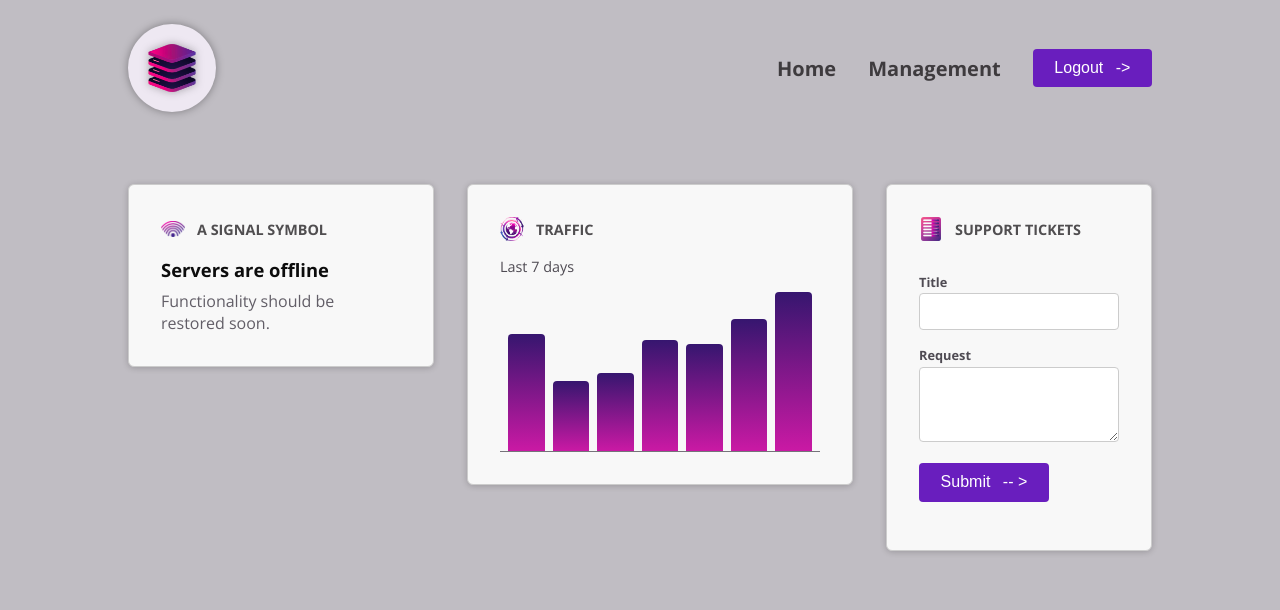
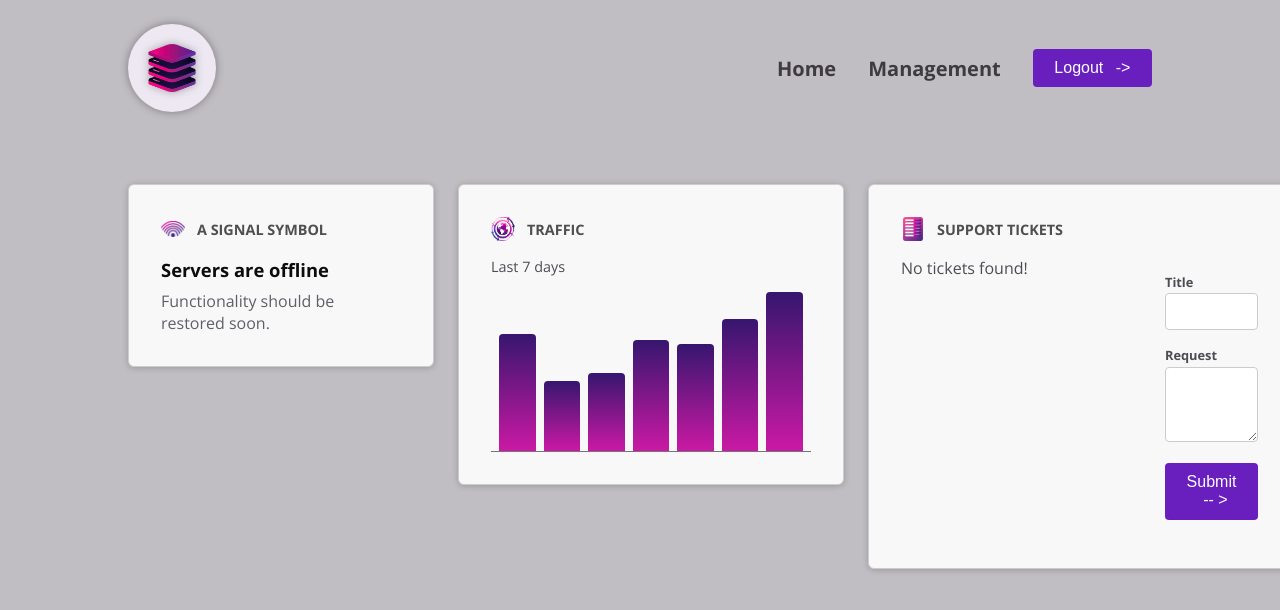
Before and after one commit to Mike88002/new-app, an Angular app: page / in a window 1280 px wide. Shown: the top 610 px of the page. Built offline with nearby package versions, Linux system fonts and the light colour scheme.

Commit message:
arrived at lesson 144 - showing tickets data

```diff
--- a/src/app/dashboard/tickets/new-ticket/new-ticket.component.html
+++ b/src/app/dashboard/tickets/new-ticket/new-ticket.component.html
@@ -1,4 +1,4 @@
-<form (ngSubmit)="onSubmit(titleInput, textArea.value)" #form>
+<form (ngSubmit)="onSubmit(titleInput.value, textArea.value)" #form>
     <app-control label="Title">
         <input name="title" id="title" #titleInput #input/>
     </app-control>
--- a/src/app/dashboard/tickets/new-ticket/new-ticket.component.ts
+++ b/src/app/dashboard/tickets/new-ticket/new-ticket.component.ts
@@ -1,4 +1,4 @@
-import { AfterViewInit, Component, ElementRef, OnInit, viewChild, ViewChild } from '@angular/core';
+import { AfterViewInit, Component, ElementRef, EventEmitter, OnInit, output, Output, viewChild, ViewChild } from '@angular/core';
 import { ButtonComponent } from "../../../shared/button/button.component";
 import { ControlComponent } from "../../../shared/control/control.component";
 import { FormsModule } from '@angular/forms';
@@ -20,15 +20,15 @@
   // che è un segnale required garantisce che l'elemento venga trovato, quindi non c'è bisogno di usare la ? notation
   private functionForm = viewChild.required<ElementRef<HTMLFormElement>>('form');
 
+  add = output<{title: string, text:string}>();
 
 
-  onSubmit(titleElement: HTMLInputElement, textArea: string) {
-    const entered = titleElement.value;
-    console.dir(entered, textArea);
+  onSubmit(titleElement: string, textArea: string) {
 
     this.form?.nativeElement.reset();
 
     this.functionForm().nativeElement.reset();
+    this.add.emit({title: titleElement, text: textArea})
   }
 
   ngOnInit(): void {
@@ -41,5 +41,4 @@
     console.log(this.form?.nativeElement);
   }
 
-
 }
--- a/src/app/dashboard/tickets/ticket/ticket.component.css
+++ b/src/app/dashboard/tickets/ticket/ticket.component.css
@@ -0,0 +1,73 @@
+article {
+  border-radius: 4px;
+  background-color: #59555f;
+  color: #ded8e6;
+}
+
+h3 {
+  padding: 0.5rem;
+  margin: 0;
+  font-size: 0.9rem;
+  display: flex;
+  gap: 0.5rem;
+  align-items: center;
+}
+
+h3 div {
+  width: 0.9rem;
+  height: 0.9rem;
+  border-radius: 50%;
+}
+
+.ticket-open {
+  background-color: #de62e9;
+}
+
+.ticket-closed {
+  background-color: #51c788;
+}
+
+.text {
+  text-align: left;
+}
+
+button {
+  flex: 1;
+  width: 100%;
+  font: inherit;
+  background: transparent;
+  border: none;
+  color: #ded8e6;
+  display: flex;
+  justify-content: space-between;
+  align-items: center;
+}
+
+button span:first-child {
+  margin-bottom: 0.1rem;
+}
+
+button span:last-child {
+  width: 1rem;
+}
+
+p {
+  margin: 0;
+  padding: 1rem;
+  font-size: 0.9rem;
+}
+
+p:has(button) {
+  padding-top: 0;
+}
+
+p button {
+  padding: 0;
+  width: auto;
+  display: inline;
+  font-size: 0.75rem;
+}
+
+p button:hover {
+  color: #ec9fea;
+}
--- a/src/app/dashboard/tickets/ticket/ticket.component.html
+++ b/src/app/dashboard/tickets/ticket/ticket.component.html
@@ -1 +1,53 @@
-<p>ticket works!</p>
+<article>
+  <h3>
+    <div
+      [class]="{
+        'ticket-open': true,
+        'ticket-closed': false
+      }"
+    ></div>
+    <button>
+      <span class="text">{{ticketData().title}}</span>
+      <span>
+        @if (true) {
+        <svg
+          xmlns="http://www.w3.org/2000/svg"
+          fill="none"
+          viewBox="0 0 24 24"
+          stroke-width="1.5"
+          stroke="currentColor"
+          class="w-6 h-6"
+        >
+          <path
+            stroke-linecap="round"
+            stroke-linejoin="round"
+            d="m19.5 8.25-7.5 7.5-7.5-7.5"
+          />
+        </svg>
+
+        } @else {
+        <svg
+          xmlns="http://www.w3.org/2000/svg"
+          viewBox="0 0 24 24"
+          fill="currentColor"
+          class="w-6 h-6"
+        >
+          <path
+            fill-rule="evenodd"
+            d="M11.47 7.72a.75.75 0 0 1 1.06 0l7.5 7.5a.75.75 0 1 1-1.06 1.06L12 9.31l-6.97 6.97a.75.75 0 0 1-1.06-1.06l7.5-7.5Z"
+            clip-rule="evenodd"
+          />
+        </svg>
+        }
+      </span>
+    </button>
+  </h3>
+
+  @if (true) {
+  <p>{{ ticketData().request }} </p>
+
+  @if (ticketData().status === 'open') {
+  <p><button>Mark as completed</button></p>
+  }
+ }
+</article>
--- a/src/app/dashboard/tickets/ticket/ticket.component.ts
+++ b/src/app/dashboard/tickets/ticket/ticket.component.ts
@@ -1,15 +1,16 @@
-import { Component } from '@angular/core';
+import { Component, input } from '@angular/core';
 import { Ticket } from './ticket.model';
+import { NewTicketComponent } from "../new-ticket/new-ticket.component";
 
 @Component({
   selector: 'app-ticket',
   standalone: true,
-  imports: [],
+  imports: [NewTicketComponent],
   templateUrl: './ticket.component.html',
   styleUrl: './ticket.component.css'
 })
 export class TicketComponent {
 
-  tickets: Ticket[] = [];
+  ticketData = input.required<Ticket>();
 
 }
--- a/src/app/dashboard/tickets/tickets.component.html
+++ b/src/app/dashboard/tickets/tickets.component.html
@@ -1,4 +1,14 @@
-
-  <div id="new-ticket">
-    <app-new-ticket />
-  </div>
+<div>
+    <ul>
+        @for (ticket of tickets; track ticket.id) {
+            <li>
+                <app-ticket [ticketData]="ticket" ></app-ticket>
+            </li>
+        } @empty {
+          <p>No tickets found!</p>
+        }
+    </ul>
+</div>
+<div>
+    <app-new-ticket (add)="onAdd($event)"></app-new-ticket>
+</div>
--- a/src/app/dashboard/tickets/tickets.component.ts
+++ b/src/app/dashboard/tickets/tickets.component.ts
@@ -1,13 +1,25 @@
 import { Component } from '@angular/core';
 import { NewTicketComponent } from "./new-ticket/new-ticket.component";
+import { TicketComponent } from "./ticket/ticket.component";
+import { Ticket } from './ticket/ticket.model';
 
 @Component({
   selector: 'app-tickets',
   standalone: true,
-  imports: [NewTicketComponent],
+  imports: [NewTicketComponent, TicketComponent],
   templateUrl: './tickets.component.html',
   styleUrl: './tickets.component.css'
 })
 export class TicketsComponent {
+  tickets: Ticket[] = [];
 
+  onAdd(ticketData: {title: string, text:string}) {
+    const ticket: Ticket = {
+      title: ticketData.title,
+      request: ticketData.text,
+      id: Math.random().toString(),
+      status: 'open'
+    }
+    this.tickets.push(ticket);
+  }
 }
```
